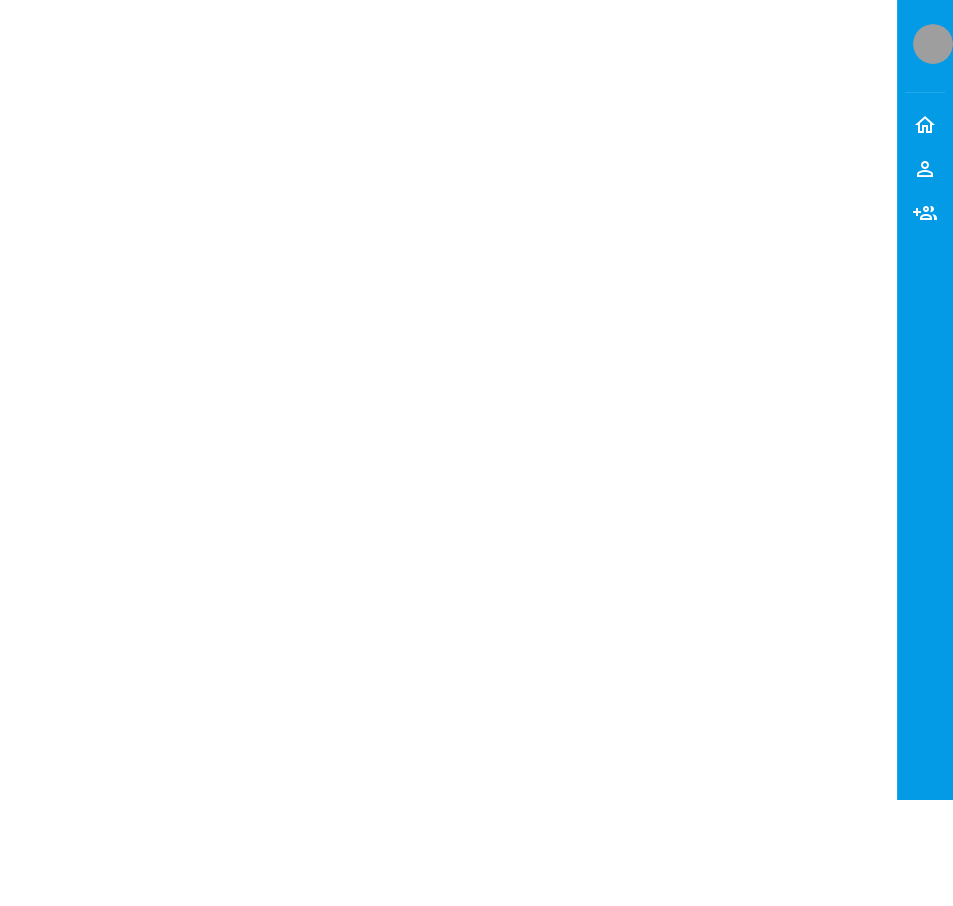
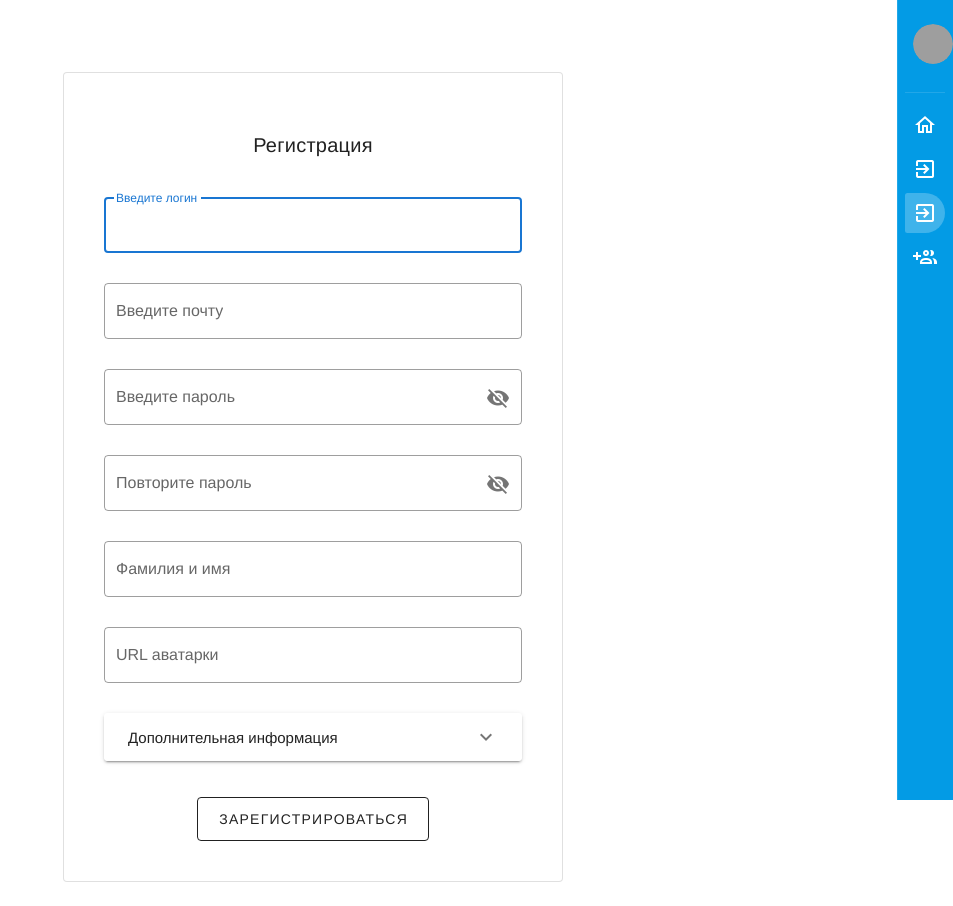
Before and after one commit to rugrisser/vue-social, a Vue app: page /registration in a window 1280 px wide. Shown: the whole page, without its empty margins (327-1280 px from the left). Before the commit the page ends 800 px from the top, so only its background shows below. Built offline with nearby package versions, Linux system fonts and the light colour scheme; grey boxes are pictures that could not be loaded.

Commit message:
Registration

```diff
--- a/src/App.vue
+++ b/src/App.vue
@@ -22,10 +22,18 @@
                 </v-list-item>
                 <v-list-item link v-bind:to="user_id === -1 ? '/login' : '/profile/' + user_id" exact>
                     <v-list-item-icon>
-                        <v-icon>mdi-account-outline</v-icon>
+                        <v-icon>{{ user_id === -1 ? 'mdi-login-variant' : 'mdi-account-outline' }}</v-icon>
                     </v-list-item-icon>
                     <v-list-item-content>
-                        <v-list-item-title class="text-left">Мой профиль</v-list-item-title>
+                        <v-list-item-title class="text-left">{{ user_id === -1 ? 'Вход' : 'Мой профиль' }}</v-list-item-title>
+                    </v-list-item-content>
+                </v-list-item>
+                <v-list-item v-if="user_id === -1" link to="/registration" exact>
+                    <v-list-item-icon>
+                        <v-icon>mdi-login-variant</v-icon>
+                    </v-list-item-icon>
+                    <v-list-item-content>
+                        <v-list-item-title class="text-left">Регистрация</v-list-item-title>
                     </v-list-item-content>
                 </v-list-item>
                 <v-list-item link to="/users" exact>
--- a/src/router/index.js
+++ b/src/router/index.js
@@ -24,6 +24,11 @@ const routes = [
         path: '/login',
         name: 'login',
         component: () => import('../views/Login')
+    },
+    {
+        path: '/registration',
+        name: 'registration',
+        component: () => import('../views/Registration')
     }
 ]
 
--- /dev/null
+++ b/src/views/Registration.vue
@@ -0,0 +1,159 @@
+<template>
+    <div class="d-flex justify-center">
+        <v-card width="500px" class="mt-12 pa-10" outlined>
+            <v-card-title class="text-center mb-5" style="display: block !important;">
+                Регистрация
+            </v-card-title>
+            <v-alert v-if="service.errors.login_found" class="mb-10" type="error" outlined>Такой логин или e-mail уже существует</v-alert>
+            <v-alert v-if="service.errors.password_not_compared" class="mb-10" type="error" outlined>Пароли не совпадают</v-alert>
+            <v-alert v-if="service.errors.not_filled" class="mb-10" type="error" outlined>Заполните все поля</v-alert>
+            <v-text-field
+                    label="Введите логин"
+                    v-model="user.login"
+                    outlined
+                    autofocus
+                    required />
+            <v-text-field
+                    label="Введите почту"
+                    v-model="user.email"
+                    outlined
+                    required />
+            <v-text-field
+                    label="Введите пароль"
+                    v-model="user.password"
+                    outlined
+                    :type="service.pass_show ? 'text' : 'password'"
+                    :append-icon="service.pass_show ? 'mdi-eye' : 'mdi-eye-off'"
+                    @click:append="service.pass_show = !service.pass_show"
+                    required />
+            <v-text-field
+                    label="Повторите пароль"
+                    v-model="service.repeat_password"
+                    outlined
+                    :type="service.pass_repeat_show ? 'text' : 'password'"
+                    :append-icon="service.pass_repeat_show ? 'mdi-eye' : 'mdi-eye-off'"
+                    @click:append="service.pass_repeat_show = !service.pass_repeat_show"
+                    required />
+            <v-text-field
+                    label="Фамилия и имя"
+                    v-model="user.name"
+                    outlined
+                    required />
+            <v-text-field
+                    label="URL аватарки"
+                    v-model="user.photo"
+                    outlined />
+            <v-expansion-panels>
+                <v-expansion-panel>
+                    <v-expansion-panel-header>Дополнительная информация</v-expansion-panel-header>
+                    <v-expansion-panel-content>
+                        <v-text-field
+                                label="Город"
+                                v-model="user.city"
+                                outlined />
+                        <v-text-field
+                                label="Веб-сайт"
+                                v-model="user.website"
+                                outlined />
+                        <v-text-field
+                                label="Место работы"
+                                v-model="user.company"
+                                outlined />
+                    </v-expansion-panel-content>
+                </v-expansion-panel>
+            </v-expansion-panels>
+            <v-btn
+                    @click="createAccount"
+                    class="mt-9"
+                    large outlined>
+                Зарегистрироваться
+            </v-btn>
+        </v-card>
+    </div>
+</template>
+
+<script>
+    export default {
+        name: "Registration",
+        data() {
+            return {
+                user: {
+                    login: "",
+                    password: "",
+                    name: "",
+                    website: "",
+                    email: "",
+                    city: "",
+                    company: "",
+                    photo: ""
+                },
+                service: {
+                    repeat_password: "",
+                    pass_show: false,
+                    pass_repeat_show: false,
+                    errors: {
+                        login_found: false,
+                        password_not_compared: false,
+                        not_filled: false
+                    }
+                }
+            }
+        },
+        methods: {
+            createAccount() {
+
+                const default_photo = 'https://vk.com/images/camera_200.png';
+
+                for (let key in this.service.errors)
+                    this.service.errors[key] = false;
+
+                if ((this.user.login !== "") && (this.user.password !== "") && (this.user.email !== "") && (this.user.name !== "")) {
+                    if (this.user.password === this.service.repeat_password) {
+
+                        this.axios.get('http://188.225.47.187/api/jsonstorage/4e5b70b015290d296c13945601023e8d')
+                            .then(
+                                (response) => {
+
+                                    let users = response.data;
+
+                                    this.auth_error = false;
+
+                                    for (let index in users) {
+                                        if ((this.user.login === users[index].login) || (this.user.email === users[index].email)) {
+                                            this.service.errors.login_found = true;
+                                            break;
+                                        }
+                                    }
+
+                                    if (!this.service.errors.login_found) {
+
+                                        if (this.user.photo === "")
+                                            this.user.photo = default_photo;
+
+                                        users.push(this.user);
+
+                                        this.axios.put('http://188.225.47.187/api/jsonstorage/4e5b70b015290d296c13945601023e8d', JSON.stringify(users))
+                                            .then(
+                                                () => {
+                                                    this.$router.push('/login');
+                                                }
+                                            );
+
+                                    }
+
+                                }
+                            );
+
+                    } else
+                        this.service.errors.password_not_compared = true;
+                } else
+                    this.service.errors.not_filled = true;
+
+            }
+        }
+    }
+</script>
+
+<style scoped>
+
+</style>
```
